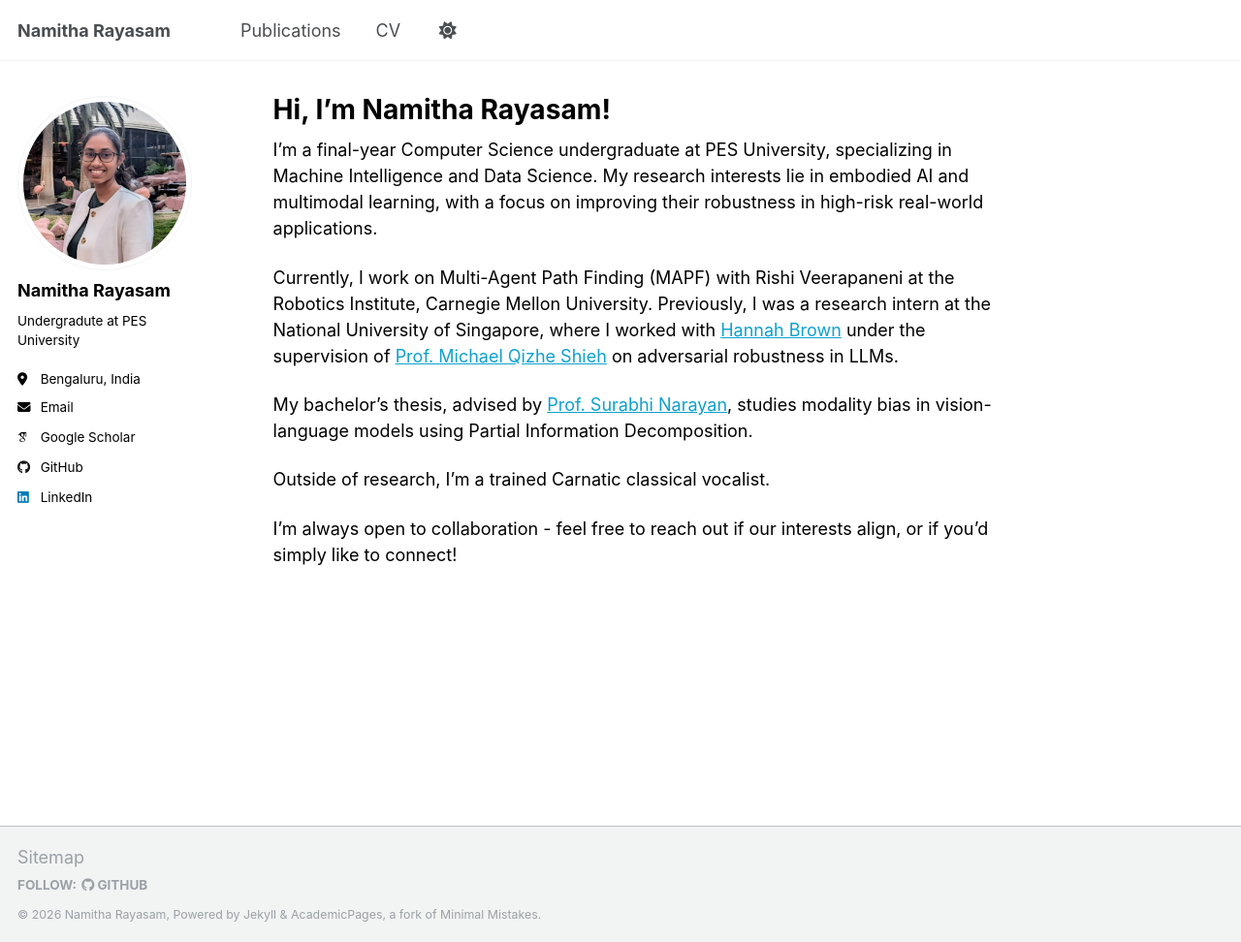
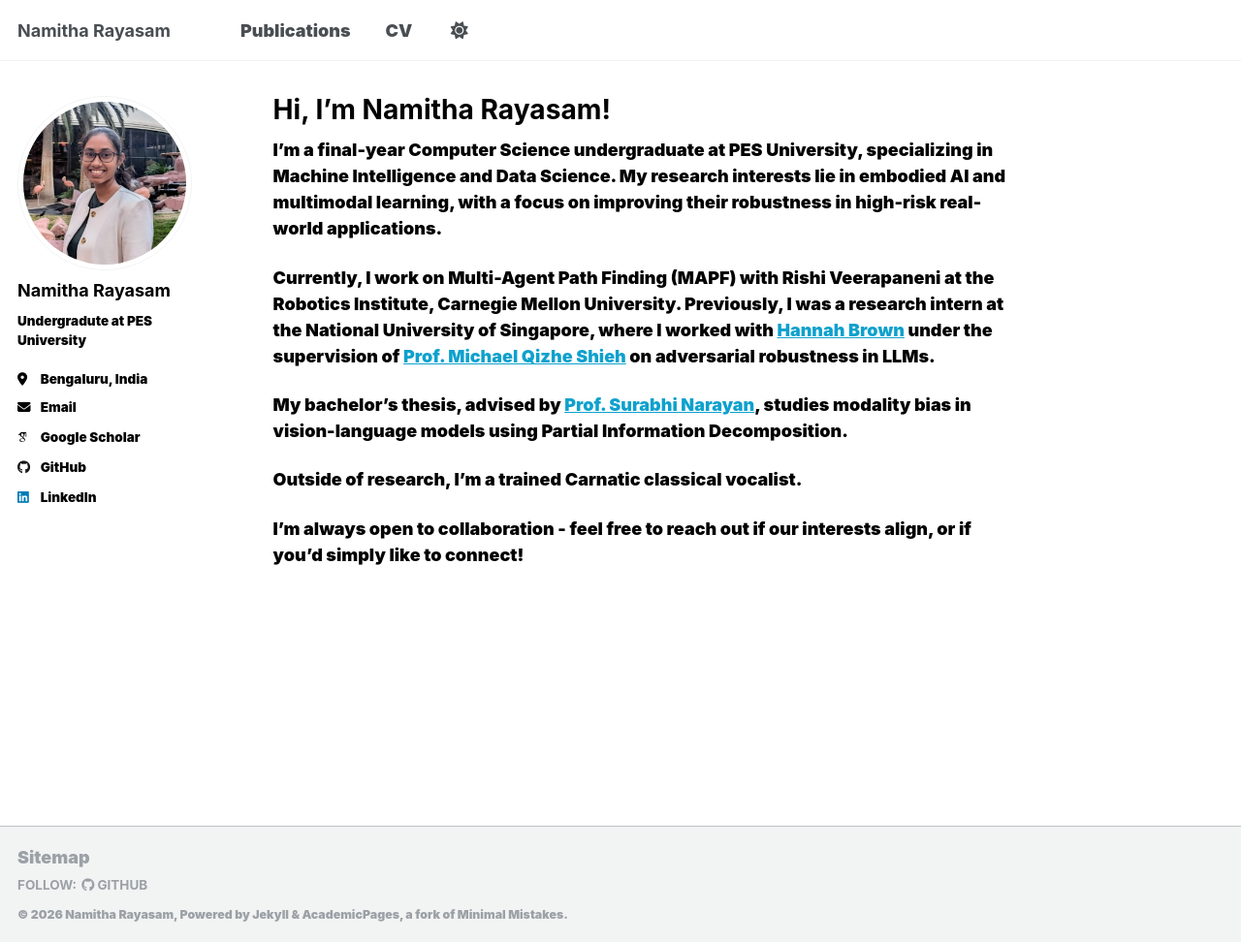
Before and after one commit to namitharayasam/namitharayasam.github.io, a Jekyll site: the page built from _pages/about.md, in a window 1280 px wide and 972 px high. Shown: the whole window at 97% size. Built offline with Jekyll 4.4.1, drawn with Linux system fonts in a browser that asks for light colours; some web fonts are replaced.

Commit message:
Update _base.scss

```diff
--- a/_sass/layout/_base.scss
+++ b/_sass/layout/_base.scss
@@ -16,7 +16,7 @@
   padding: $masthead-height 0 0;
   padding-bottom: 9em;
   font-family: $global-font-family;
-  font-weight: 400;
+  font-weight: 1000;
   line-height: 1.5;
 
   &.overflow--hidden {
```
